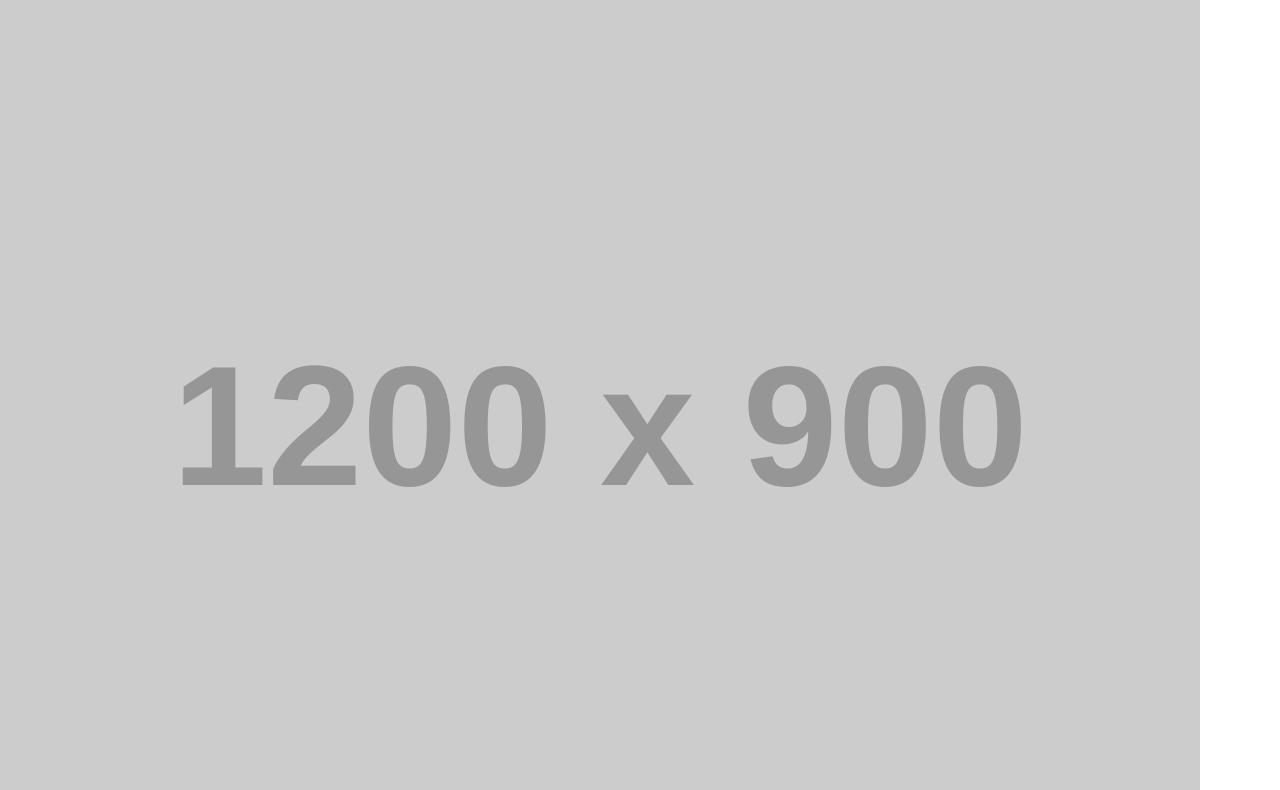
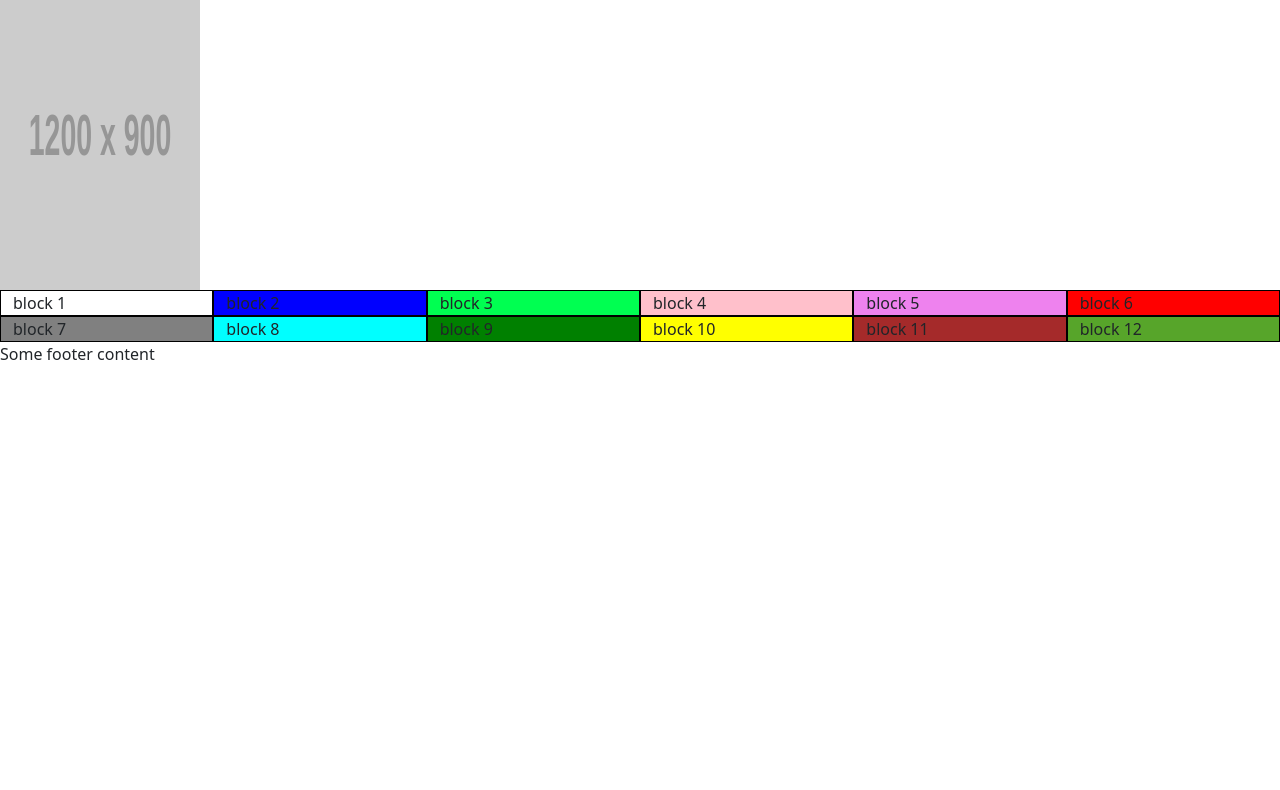
Before and after one commit to raulgonzalez77/imed1316-sample-code, a plain HTML site: page index.html in a window 1280 px wide. Shown: the part 136-926 px from the top of the page. After the commit the page ends 800 px from the top, so only its background shows below. Drawn offline with nearby package versions, Linux system fonts and the light colour scheme; placeholder pictures from the web are drawn by us.

Commit message:
adjusted image

```diff
--- a/index.html
+++ b/index.html
@@ -18,7 +18,7 @@
       <h1>I'm a heading</h1>
 
       <h2>I'm a graphic added via IMG tag</h2>
-      <img src="https://dummyimage.com/1200x900/ccc/fff.jpg" />
+      <img src="https://dummyimage.com/1200x900/ccc/fff.jpg" width="200" height="300" />
 
       <div class="container-fluid">
         <div class="row">
```
